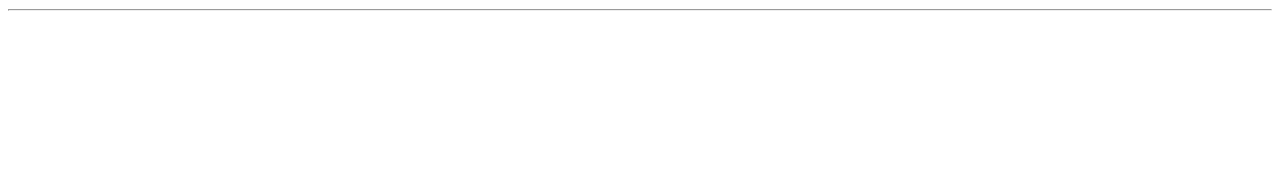
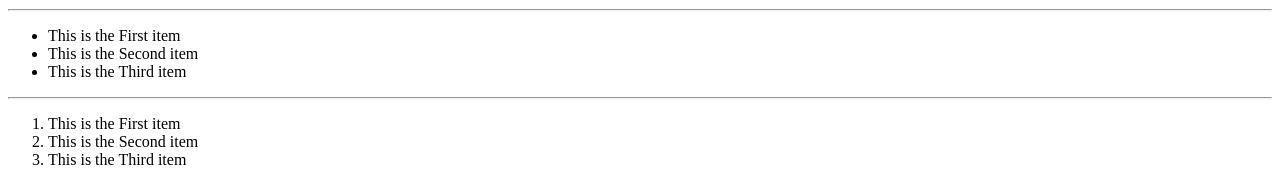
Before and after one commit to dxxths/FA26imed-1416, a plain HTML site: page boilerplate/boilerplate1/01-tags.html in a window 1280 px wide. Shown: the part 851-1036 px from the top of the page. Before the commit the page ends 870 px from the top, so only its background shows below. Drawn offline with Linux system fonts and the light colour scheme; files whose address does not match are found by name.

Commit message:
Changed some items and list

```diff
--- a/boilerplate/boilerplate1/01-tags.html
+++ b/boilerplate/boilerplate1/01-tags.html
@@ -34,7 +34,7 @@ be rendered-->
 <p><a></p></a>
 
 <!-- This is the horizontal rule tag -->
- <hr/>
+ <hr />
 
 <!-- The following line contains an image -->
  <img src="https://t3.ftcdn.net/jpg/01/79/35/62/360_F_179356231_lRoeqhC8gzqNwcz57rePgU54JC6pSTA3.jpg" alt="penguin" title="This is TUX the peguin" />
@@ -43,6 +43,18 @@ be rendered-->
 
  <!-- This is how you create un-ordered lists-->
 
+    <ul>
+        <li> This is the First item</li>
+        <li> This is the Second item</li>
+        <li> This is the Third item</li>
+    </ul>
+<hr />
+<!-- This is how you create ordered lists-->
+    <ol>
+        <li> This is the First item</li>
+        <li> This is the Second item</li>
+        <li> This is the Third item</li>
+    </ol>
 </body>
 
 </html>
```
